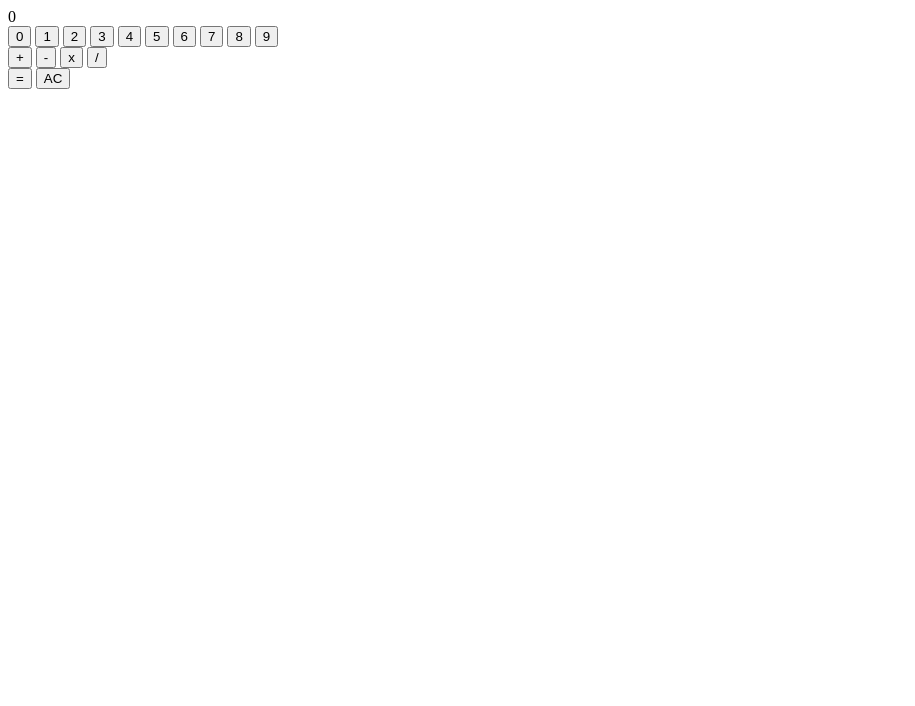
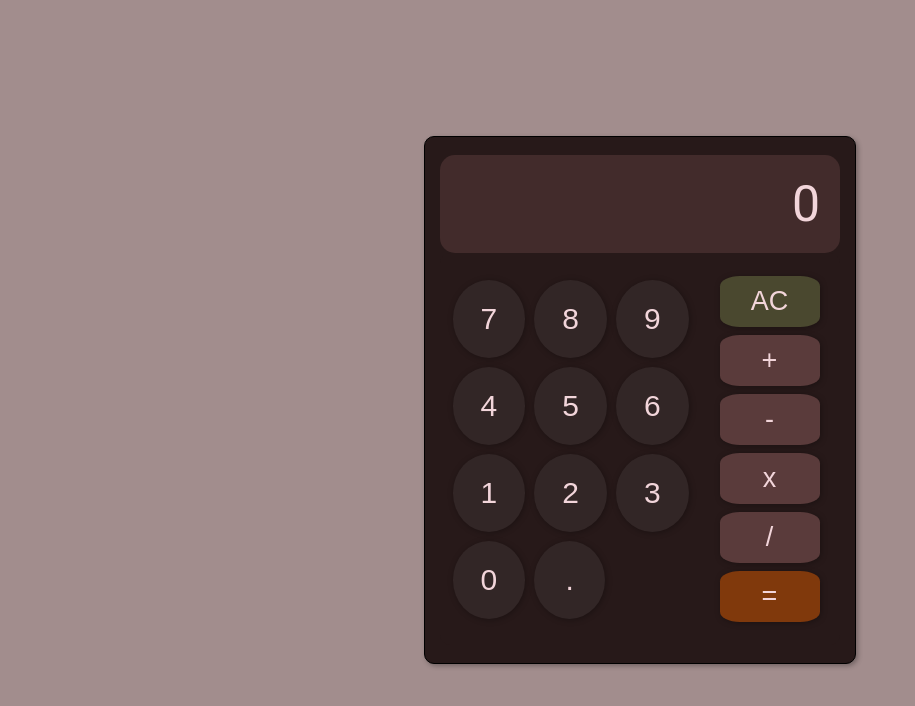
Before and after one commit to MetalSnow/Project-Calculator, a plain HTML site: page index.html in a window 1280 px wide. Shown: the whole page, without its empty margins (0-915 px from the left). Drawn offline with Linux system fonts and the light colour scheme.

Commit message:
Update HTML structure.
 add links, and adjust element positions for improved functionality and styling.

```diff
--- a/index.html
+++ b/index.html
@@ -3,33 +3,41 @@
   <head>
     <meta charset="UTF-8" />
     <meta name="viewport" content="width=device-width, initial-scale=1.0" />
+    <link rel="preconnect" href="https://fonts.googleapis.com" />
+    <link rel="preconnect" href="https://fonts.gstatic.com" crossorigin />
+    <link
+      href="https://fonts.googleapis.com/css2?family=Roboto:wght@400;500;700;900&display=swap"
+      rel="stylesheet"
+    />
+    <link rel="stylesheet" href="style.css" />
+    <script src="main.js" defer></script>
     <title>Calculator</title>
-    <script src="main.js" defer></script>
   </head>
   <body>
     <div class="container">
       <div class="display">0</div>
       <div class="operation">
         <div class="numbers">
+          <button>9</button>
+          <button>8</button>
+          <button>7</button>
+          <button>6</button>
+          <button>5</button>
+          <button>4</button>
+          <button>3</button>
+          <button>2</button>
+          <button>1</button>
+          <button class="dot">.</button>
           <button>0</button>
-          <button>1</button>
-          <button>2</button>
-          <button>3</button>
-          <button>4</button>
-          <button>5</button>
-          <button>6</button>
-          <button>7</button>
-          <button>8</button>
-          <button>9</button>
         </div>
         <div class="operators">
+          <button id="clear">AC</button>
           <button id="add">+</button>
           <button id="subtract">-</button>
           <button id="multiply">x</button>
           <button id="divide">/</button>
+          <button id="equals">=</button>
         </div>
-        <button id="equals">=</button>
-        <button id="clear">AC</button>
       </div>
     </div>
   </body>
```
